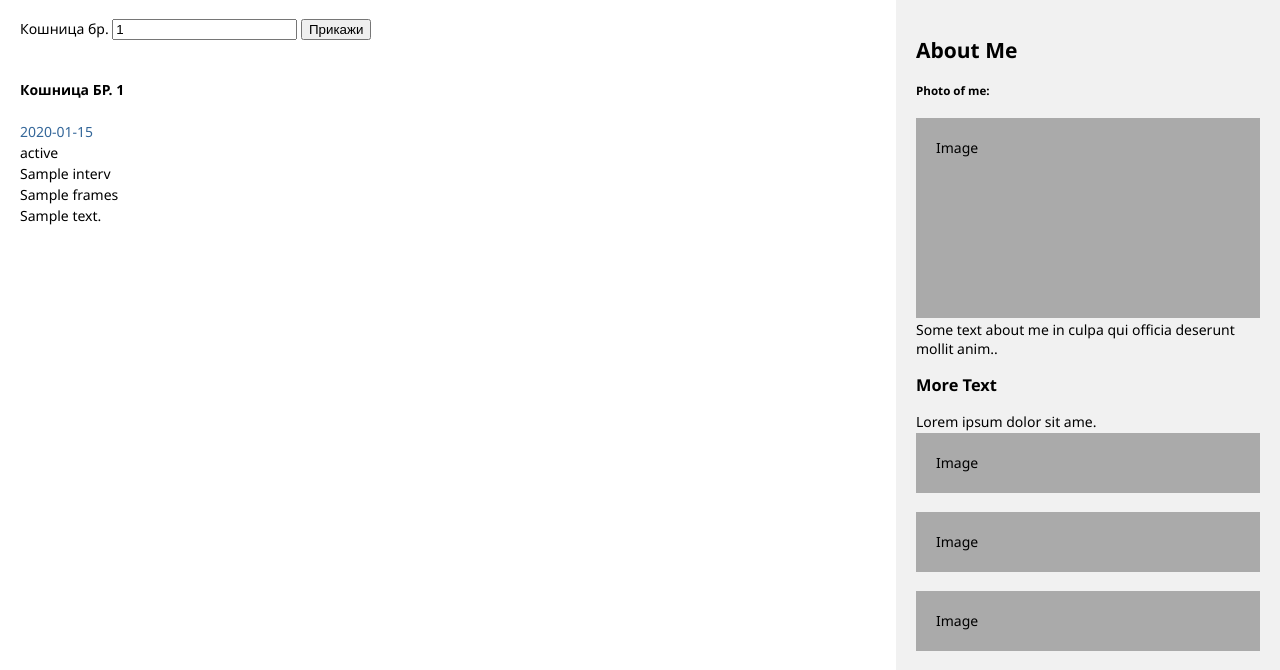
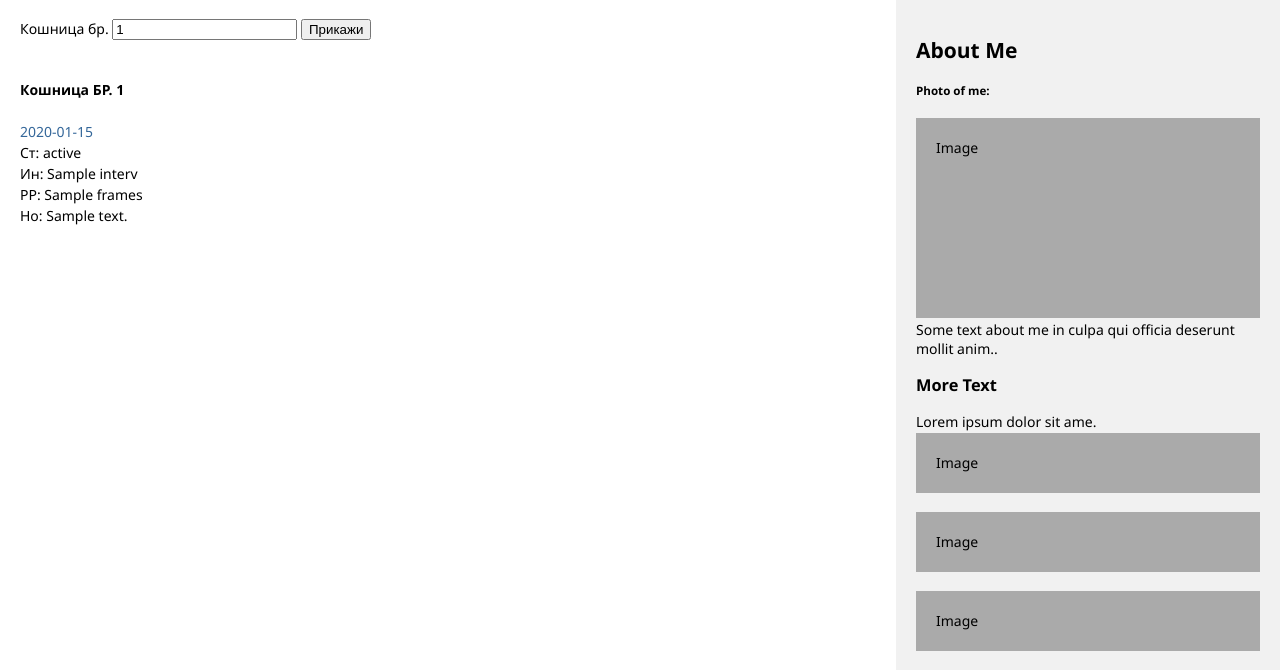
Before and after one commit to djordjevicdr/BeeInspect, a Flask app: template templates/inspect_by_id.html in a window 1280 px wide. Shown: the part 168-838 px from the top of the page. Run offline with Flask 3, Linux system fonts and the light colour scheme; the template is opened without the code that fills it: most values are stand-ins (such as "Sample title", 1, 10 or a date in 2020).

Commit message:
insp_2708_07

```diff
--- a/templates/inspect_by_id.html
+++ b/templates/inspect_by_id.html
@@ -15,10 +15,10 @@
   <br>
   {% for (date, hive_id, state, interv, frames, note) in review %}
     <p style="color: #336699">{{ date }}</p>
-    <p>{{ state }}</p>
-    <p>{{ interv }}</p>
-    <p>{{ frames }}</p>
-    <p>{{ note }}</p>
+    <p>Ст: {{ state }}</p>
+    <p>Ин: {{ interv }}</p>
+    <p>РР: {{ frames }}</p>
+    <p>Но: {{ note }}</p>
     <br>
   {% endfor %}
 {% endif %}
```
